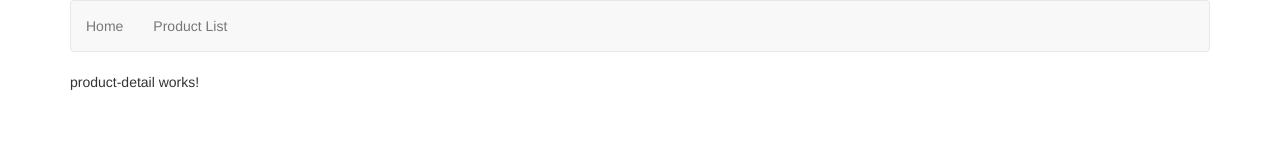
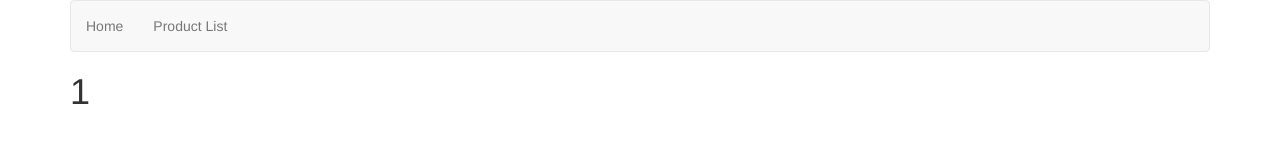
Before and after one commit to HarryWang74/learning-angular2, an Angular app: page /product/1 in a window 1280 px wide. Shown: the top 162 px of the page. Built offline with nearby package versions, Linux system fonts and the light colour scheme.

Commit message:
productDetail show ID

```diff
--- a/src/app/product/product-detail/product-detail.component.html
+++ b/src/app/product/product-detail/product-detail.component.html
@@ -1,3 +1 @@
-<p>
-  product-detail works!
-</p>
+<h1>{{pageTitle}}</h1>
--- a/src/app/product/product-detail/product-detail.component.ts
+++ b/src/app/product/product-detail/product-detail.component.ts
@@ -1,4 +1,5 @@
 import { Component, OnInit } from '@angular/core';
+import { ActivatedRoute } from '@angular/router';
 
 @Component({
   selector: 'app-product-detail',
@@ -6,10 +7,14 @@ import { Component, OnInit } from '@angular/core';
   styleUrls: ['./product-detail.component.css']
 })
 export class ProductDetailComponent implements OnInit {
-
-  constructor() { }
+  pageTitle: string;
+  constructor(private _route: ActivatedRoute) { }
 
   ngOnInit() {
+    // 用 snapshot 静态取 id, id 要和 router config 里设置的名字一致
+    let id=+this._route.snapshot.params['id'];
+    // 在页面里显示 id
+    this.pageTitle =`${id}`;
   }
 
 }
```
